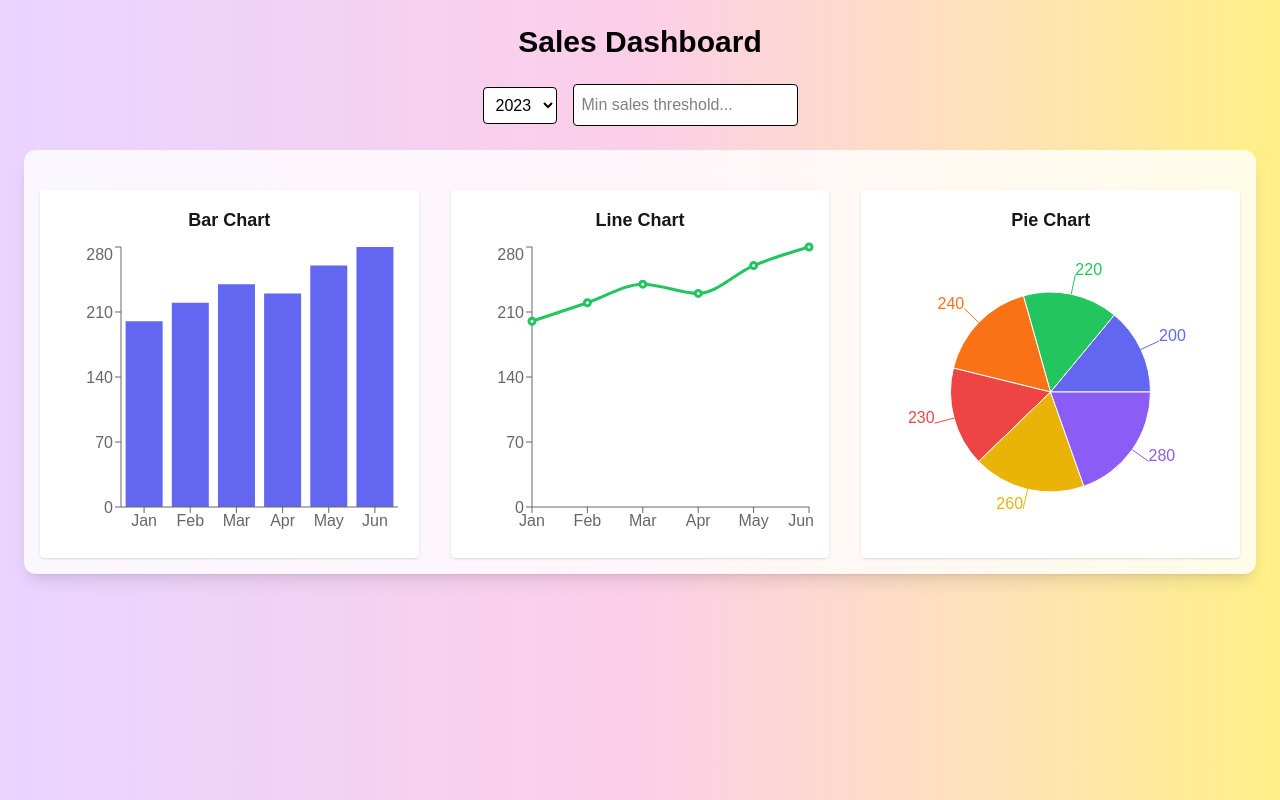
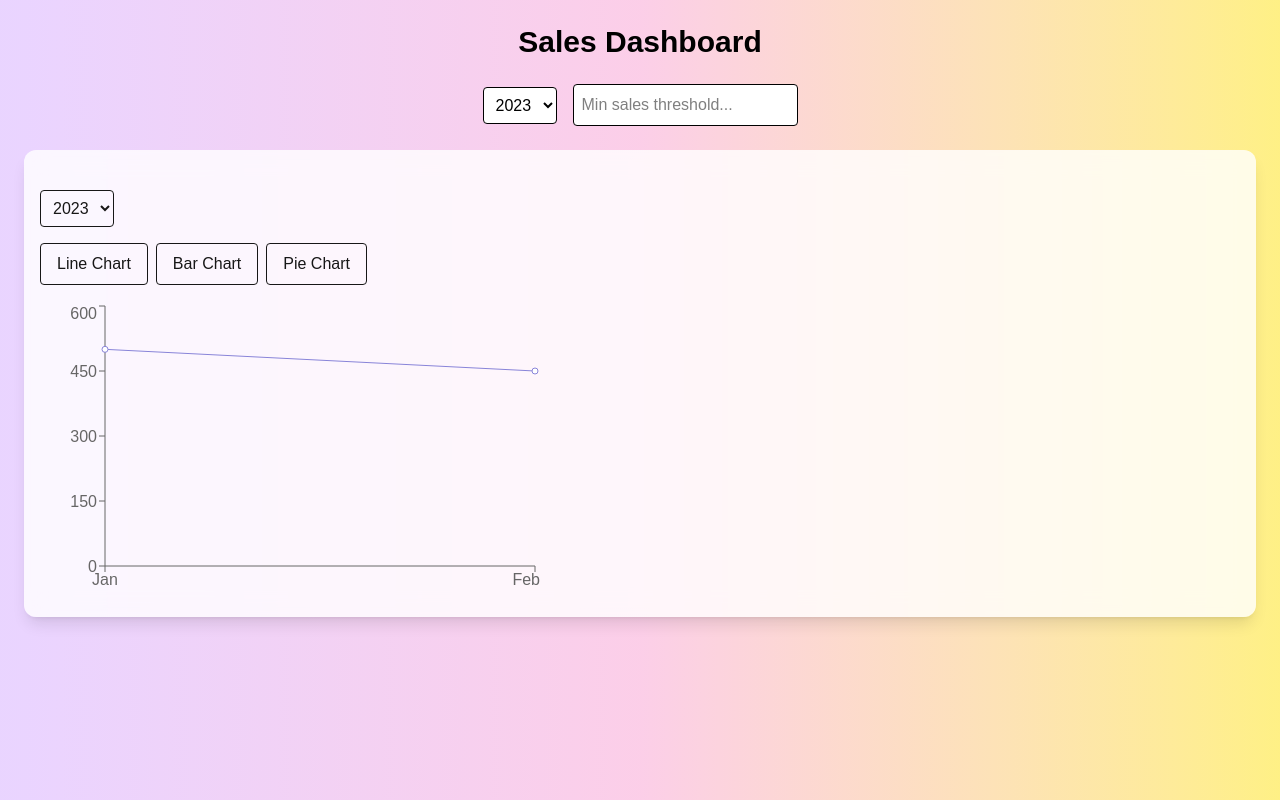
Before and after one commit to diyav615-byte/sales-dashboard-final-assessment, a Next.js app: page /dashboard in a window 1280 px wide. Built offline with nearby package versions, Linux system fonts and the light colour scheme.

Commit message:
Added interactive chart toggle with bar, line and pie charts

```diff
--- a/app/dashboard/components/molecules/SalesChart.tsx
+++ b/app/dashboard/components/molecules/SalesChart.tsx
@@ -1,58 +1,115 @@
 "use client";
 
+import { useState } from "react";
 import {
-  BarChart, Bar, LineChart, Line, PieChart, Pie, Cell, XAxis, YAxis, Tooltip, ResponsiveContainer
+  LineChart,
+  Line,
+  XAxis,
+  YAxis,
+  Tooltip,
+  PieChart,
+  Pie,
+  Cell,
+  BarChart,
+  Bar,
 } from "recharts";
 
-type Props = {
-  data: { month: string; value: number }[];
-};
+const salesData = [
+  { year: 2022, month: "Jan", sales: 400 },
+  { year: 2022, month: "Feb", sales: 300 },
+  { year: 2023, month: "Jan", sales: 500 },
+  { year: 2023, month: "Feb", sales: 450 },
+  { year: 2024, month: "Jan", sales: 600 },
+  { year: 2024, month: "Feb", sales: 550 },
+];
 
-const COLORS = ["#6366f1", "#22c55e", "#f97316", "#ef4444", "#eab308", "#8b5cf6"];
+const COLORS = ["#0088FE", "#00C49F"];
 
-export default function SalesCharts({ data }: Props) {
+export default function SalesChart() {
+  const [selectedYear, setSelectedYear] = useState(2023);
+  const [chartType, setChartType] = useState<"line" | "pie" | "bar">("line");
+
+  const filteredData = salesData.filter(
+    (item) => item.year === selectedYear
+  );
+
   return (
-    <div className="grid grid-cols-1 md:grid-cols-3 gap-8 mt-6">
-      {/* Bar Chart */}
-      <div className="bg-white p-4 rounded shadow">
-        <h2 className="text-lg font-bold mb-2 text-center">Bar Chart</h2>
-        <ResponsiveContainer width="100%" height={300}>
-          <BarChart data={data}>
+    <div className="mt-6">
+
+      {/* YEAR FILTER */}
+      <select
+        value={selectedYear}
+        onChange={(e) => setSelectedYear(Number(e.target.value))}
+        className="border p-2 rounded mb-4 mr-4"
+      >
+        <option value={2022}>2022</option>
+        <option value={2023}>2023</option>
+        <option value={2024}>2024</option>
+      </select>
+
+      {/* CHART BUTTONS */}
+      <div className="mb-4">
+        <button
+          onClick={() => setChartType("line")}
+          className="border px-4 py-2 rounded mr-2"
+        >
+          Line Chart
+        </button>
+
+        <button
+          onClick={() => setChartType("bar")}
+          className="border px-4 py-2 rounded mr-2"
+        >
+          Bar Chart
+        </button>
+
+        <button
+          onClick={() => setChartType("pie")}
+          className="border px-4 py-2 rounded"
+        >
+          Pie Chart
+        </button>
+      </div>
+
+      {/* LINE CHART */}
+      {chartType === "line" && (
+        <LineChart width={500} height={300} data={filteredData}>
           <XAxis dataKey="month" />
           <YAxis />
           <Tooltip />
-            <Bar dataKey="value" fill="#6366f1" />
-          </BarChart>
-        </ResponsiveContainer>
-      </div>
+          <Line type="monotone" dataKey="sales" stroke="#8884d8" />
+        </LineChart>
+      )}
 
-      {/* Line Chart */}
-      <div className="bg-white p-4 rounded shadow">
-        <h2 className="text-lg font-bold mb-2 text-center">Line Chart</h2>
-        <ResponsiveContainer width="100%" height={300}>
-          <LineChart data={data}>
+      {/* BAR CHART */}
+      {chartType === "bar" && (
+        <BarChart width={500} height={300} data={filteredData}>
           <XAxis dataKey="month" />
           <YAxis />
           <Tooltip />
-            <Line type="monotone" dataKey="value" stroke="#22c55e" strokeWidth={3} />
-          </LineChart>
-        </ResponsiveContainer>
-      </div>
+          <Bar dataKey="sales" fill="#82ca9d" />
+        </BarChart>
+      )}
 
-      {/* Pie Chart */}
-      <div className="bg-white p-4 rounded shadow">
-        <h2 className="text-lg font-bold mb-2 text-center">Pie Chart</h2>
-        <ResponsiveContainer width="100%" height={300}>
-          <PieChart>
-            <Pie data={data} dataKey="value" nameKey="month" outerRadius={100} fill="#f97316" label>
-              {data.map((_, index) => (
+      {/* PIE CHART */}
+      {chartType === "pie" && (
+        <PieChart width={400} height={300}>
+          <Pie
+            data={filteredData}
+            dataKey="sales"
+            nameKey="month"
+            cx="50%"
+            cy="50%"
+            outerRadius={100}
+            label
+          >
+            {filteredData.map((_, index) => (
               <Cell key={index} fill={COLORS[index % COLORS.length]} />
             ))}
           </Pie>
           <Tooltip />
         </PieChart>
-        </ResponsiveContainer>
-      </div>
+      )}
     </div>
   );
 }
```
Lines whose indentation alone changed are shown as unchanged.
